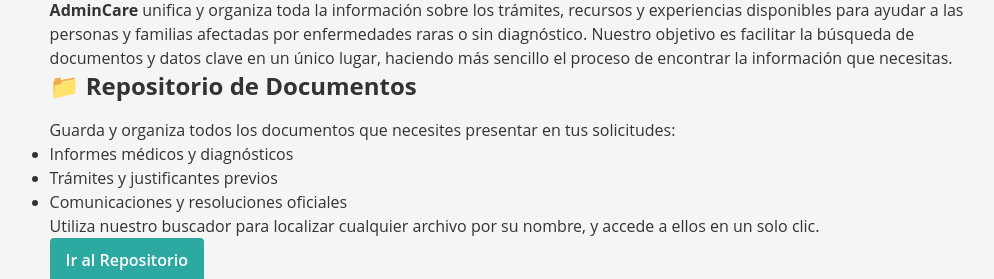
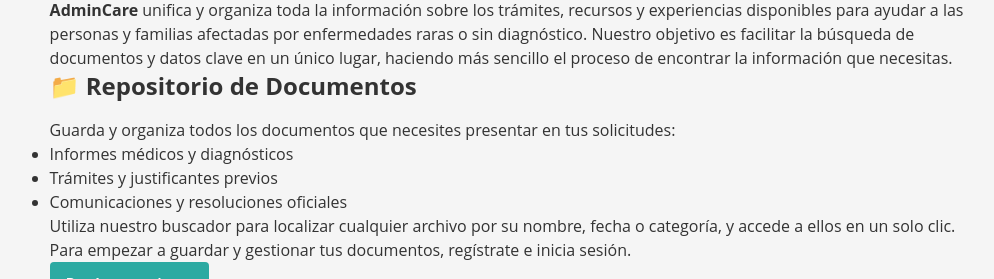
Before and after one commit to ignaciogonlez/AdminCare, a Django app: page / in a window 1280 px wide. Shown: the part 250-529 px from the top of the page, without its empty margins (128-1122 px from the left). Run offline with Django 5.2, Linux system fonts and the light colour scheme; parts of the project's set-up code (start-up, migrations or seed data) failed here and were passed over.

Commit message:
seguimos index

```diff
--- a/templates/index.html
+++ b/templates/index.html
@@ -19,7 +19,7 @@
     <strong>AdminCare</strong> unifica y organiza toda la información sobre los trámites, recursos y experiencias disponibles para ayudar a las personas y familias afectadas por enfermedades raras o sin diagnóstico. Nuestro objetivo es facilitar la búsqueda de documentos y datos clave en un único lugar, haciendo más sencillo el proceso de encontrar la información que necesitas.
   </p>
 
-  <!-- Sección de repositorio de documentos -->
+  <!-- Sección de Repositorio de Documentos (registro necesario) -->
   <div class="row mb-5">
     <div class="col-12 col-md-6">
       <h2 class="h4 mb-3">📁 Repositorio de Documentos</h2>
@@ -32,10 +32,13 @@
         </ul>
       </p>
       <p class="text-justify">
-        Utiliza nuestro buscador para localizar cualquier archivo por su nombre, y accede a ellos en un solo clic.
+        Utiliza nuestro buscador para localizar cualquier archivo por su nombre, fecha o categoría, y accede a ellos en un solo clic.
       </p>
+      <div class="alert alert-info mt-3" role="alert">
+        Para empezar a guardar y gestionar tus documentos, regístrate e inicia sesión.
+      </div>
       <div class="text-center mt-3">
-        <a href="{% url 'documentos:listado' %}" class="btn btn-outline-primary">Ir al Repositorio</a>
+        <a href="{% url 'register' %}" class="btn btn-primary">Regístrate ahora</a>
       </div>
     </div>
     <div class="col-12 col-md-6 text-center">
@@ -43,7 +46,7 @@
     </div>
   </div>
 
-  <!-- Sección de información de ayudas -->
+  <!-- Sección de Información de Ayudas -->
   <div class="row">
     <div class="col-12 col-md-6 order-2 order-md-1 text-center">
       <img src="{% static 'images/help_icon.png' %}" alt="Icono Ayudas" class="img-fluid" style="max-height: 200px;">
@@ -60,10 +63,10 @@
         </ul>
       </p>
       <p class="text-justify">
-        Toda la información organizada por región, para que sepas qué preguntar a los servicios sociales de tu comunidad autónoma.
+        Toda la información organizada por tipo y región, para que sepas qué preguntar a los servicios sociales de tu comunidad autónoma.
       </p>
       <div class="text-center mt-3">
-        <a href="{% url 'ayudas:listado' %}" class="btn btn-outline-success">Ver Ayudas Disponibles</a>
+        <a href="{% url 'ayudas' %}" class="btn btn-outline-success">Ver Ayudas Disponibles</a>
       </div>
     </div>
   </div>
```
